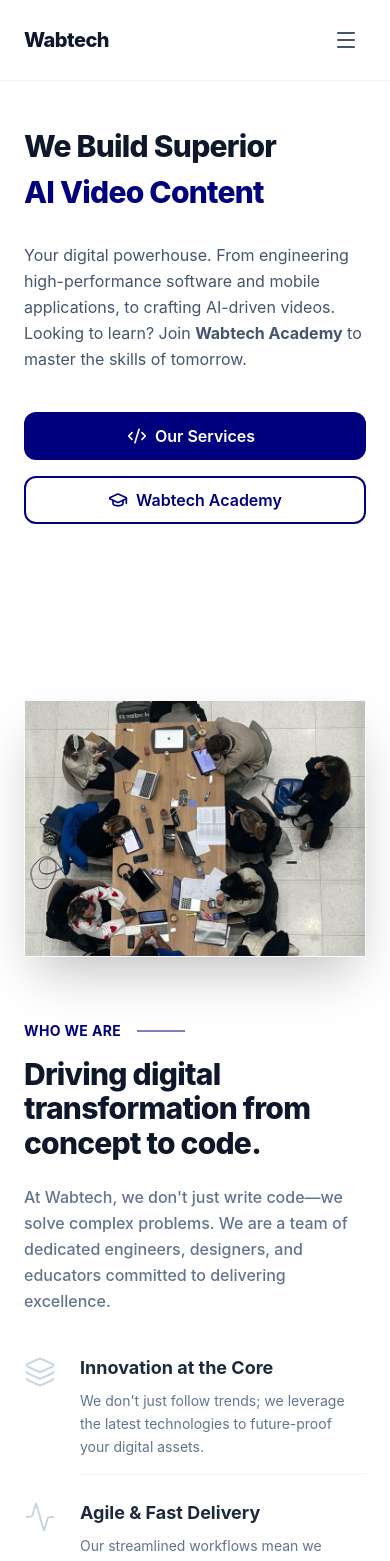
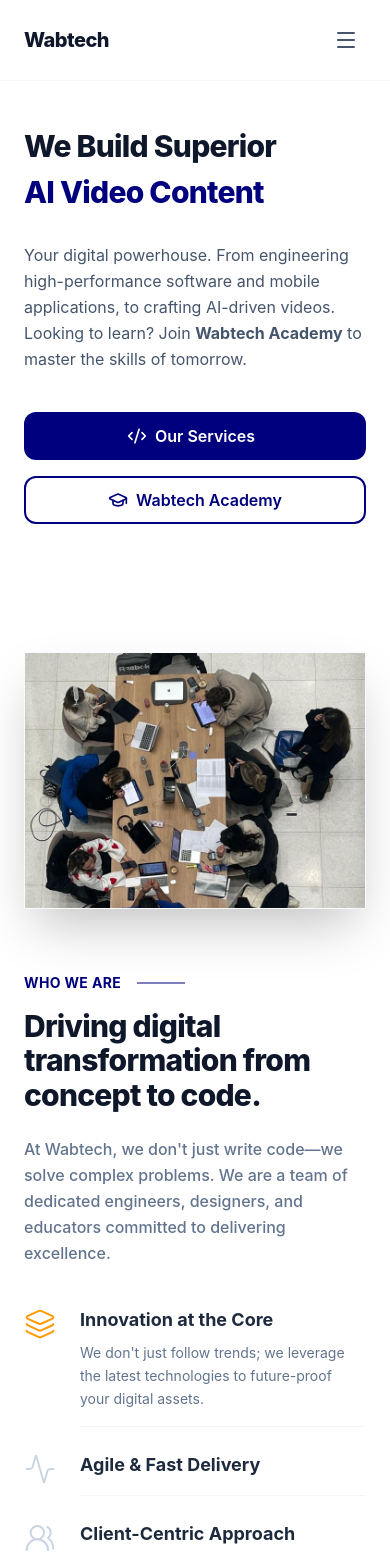
Before and after one commit to OgeeTech/wabtech, a Vue app: page / in a window 390 px wide. Shown: the top 1561 px of the page. Built offline with nearby package versions, Linux system fonts and the light colour scheme; what @tanstack/vue-query would draw is missing.

Commit message:
refectored: improve about ui

```diff
--- a/src/components/About.vue
+++ b/src/components/About.vue
@@ -1,4 +1,5 @@
 <script setup lang="ts">
+import { ref, onMounted, onUnmounted } from "vue";
 import { Layers, Activity, Users2, Fingerprint } from "lucide-vue-next";
 
 const strengths = [
@@ -7,39 +8,71 @@
     description:
       "We don't just follow trends; we leverage the latest technologies to future-proof your digital assets.",
     icon: Layers,
-    iconHover: "group-hover:text-amber-500",
+    mobileActive: "max-lg:text-amber-500",
+    desktopHover: "lg:group-hover:text-amber-500",
   },
   {
     title: "Agile & Fast Delivery",
     description:
       "Our streamlined workflows mean we ship high-quality products faster, without compromising on performance.",
     icon: Activity,
-    iconHover: "group-hover:text-cyan-500",
+    mobileActive: "max-lg:text-cyan-500",
+    desktopHover: "lg:group-hover:text-cyan-500",
   },
   {
     title: "Client-Centric Approach",
     description:
       "Your vision is our priority. We collaborate closely with you at every step of the development cycle.",
     icon: Users2,
-    iconHover: "group-hover:text-emerald-500",
+    mobileActive: "max-lg:text-emerald-500",
+    desktopHover: "lg:group-hover:text-emerald-500",
   },
   {
     title: "Uncompromising Security",
     description:
       "From code architecture to UI/UX, we adhere to strict standards to ensure robust, secure, and scalable solutions.",
     icon: Fingerprint,
-    iconHover: "group-hover:text-violet-500",
+    mobileActive: "max-lg:text-violet-500",
+    desktopHover: "lg:group-hover:text-violet-500",
   },
 ];
+
+const activeIndex = ref(0);
+const itemRefs = ref<HTMLElement[]>([]);
+let observer: IntersectionObserver | null = null;
+
+onMounted(() => {
+  observer = new IntersectionObserver(
+    (entries) => {
+      entries.forEach((entry) => {
+        if (entry.isIntersecting) {
+          const index = Number((entry.target as HTMLElement).dataset.index);
+          activeIndex.value = index;
+        }
+      });
+    },
+    {
+      rootMargin: "-30% 0px -30% 0px",
+      threshold: 0,
+    },
+  );
+
+  itemRefs.value.forEach((el) => {
+    if (el) observer?.observe(el);
+  });
+});
+
+onUnmounted(() => {
+  observer?.disconnect();
+});
 </script>
 
 <template>
-  <section id="about" class="py-24 bg-white text-slate-900">
+  <section id="about" class="py-12 lg:py-24 bg-white text-slate-900">
     <div class="container mx-auto px-6">
       <div class="flex flex-col lg:flex-row items-stretch gap-16 lg:gap-20">
         <!-- Left Side: Image -->
         <div class="w-full lg:w-1/2 relative flex items-center">
-          <!-- Subtle offset background block -->
           <div
             class="absolute -inset-4 bg-slate-50 rounded-3xl transform -rotate-3 -z-10 transition-transform duration-500 hover:rotate-0"
           ></div>
@@ -55,7 +88,6 @@
           </div>
         </div>
 
-        <!-- Right Side: Text & Expandable Icon Bullets -->
         <div class="w-full lg:w-1/2 flex flex-col justify-center">
           <div class="flex items-center gap-4 mb-4 self-start">
             <span
@@ -78,17 +110,25 @@
             committed to delivering excellence.
           </p>
 
-          <!-- The Hover-Expand Bullet Points (Borderless & Clean) -->
+          <!-- The Scroll-Spy Bullet Points -->
           <div class="space-y-6 w-full">
             <div
               v-for="(strength, index) in strengths"
               :key="index"
+              :data-index="index"
+              :ref="
+                (el) => {
+                  if (el) itemRefs[index] = el as HTMLElement;
+                }
+              "
+              @click="activeIndex = index"
               class="flex items-start gap-6 group cursor-pointer"
             >
               <div
                 :class="[
                   'flex-shrink-0 pt-0.5 text-slate-300 transition-colors duration-300',
-                  strength.iconHover,
+                  activeIndex === index ? strength.mobileActive : '',
+                  strength.desktopHover,
                 ]"
               >
                 <component
@@ -105,9 +145,14 @@
                   {{ strength.title }}
                 </h3>
 
-                <!-- UPDATED MOBILE FIX: Added grid-rows-[1fr] by default, and lg:grid-rows-[0fr] for desktop -->
                 <div
-                  class="grid grid-rows-[1fr] lg:grid-rows-[0fr] group-hover:grid-rows-[1fr] transition-[grid-template-rows] duration-500 ease-in-out"
+                  :class="[
+                    'grid transition-[grid-template-rows] duration-500 ease-in-out',
+                    activeIndex === index
+                      ? 'max-lg:grid-rows-[1fr]'
+                      : 'max-lg:grid-rows-[0fr]',
+                    'lg:grid-rows-[0fr] lg:group-hover:grid-rows-[1fr]',
+                  ]"
                 >
                   <div class="overflow-hidden">
                     <p class="text-slate-500 leading-relaxed mt-2 text-sm pr-4">
--- a/src/components/NavBar.vue
+++ b/src/components/NavBar.vue
@@ -1,9 +1,7 @@
-<!-- src/components/NavBar.vue -->
 <script setup lang="ts">
 import { ref } from "vue";
 import { Menu, X } from "lucide-vue-next";
 
-// State for the mobile menu toggle
 const isMobileMenuOpen = ref(false);
 
 // Navigation links data to keep the template clean
@@ -16,8 +14,7 @@
 ];
 
 const scrollToSection = (id: string) => {
-  isMobileMenuOpen.value = false; // Close mobile menu when a link is clicked
-  // If we're linking to an ID on the same page, scroll to it
+  isMobileMenuOpen.value = false;
   if (id.startsWith("#")) {
     const elementId = id.replace("#", "");
     document.getElementById(elementId)?.scrollIntoView({ behavior: "smooth" });
@@ -26,12 +23,10 @@
 </script>
 
 <template>
-  <!-- Fixed header with a blur effect -->
   <header
     class="fixed top-0 left-0 right-0 z-50 bg-white/90 backdrop-blur-md border-b border-slate-100 transition-all duration-300"
   >
     <div class="container mx-auto px-6 h-20 flex items-center justify-between">
-      <!-- Brand / Logo -->
       <a
         href="#home"
         @click.prevent="scrollToSection('#home')"
@@ -42,7 +37,6 @@
         >
       </a>
 
-      <!-- Desktop Navigation -->
       <nav class="hidden md:flex items-center gap-8">
         <a
           v-for="link in navLinks"
@@ -55,7 +49,6 @@
         </a>
       </nav>
 
-      <!-- Desktop CTA Button -->
       <div class="hidden md:flex items-center">
         <button
           type="button"
@@ -107,7 +100,6 @@
 </template>
 
 <style scoped>
-/* Smooth slide down animation for the mobile menu */
 .slide-down-enter-active,
 .slide-down-leave-active {
   transition: all 0.3s ease-out;
```
Also changed, not shown: src/components/HeroSection.vue (+1 -7 lines).
